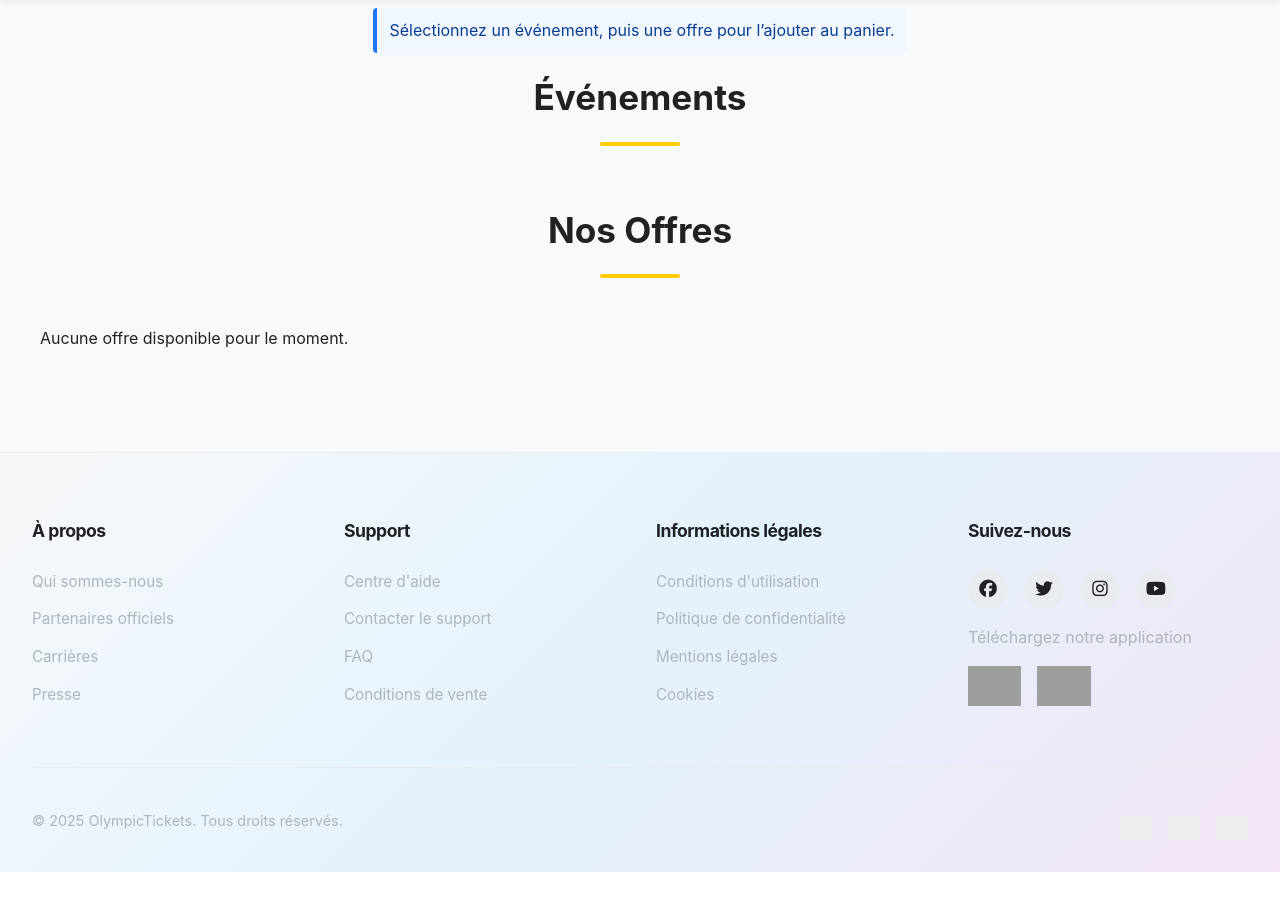
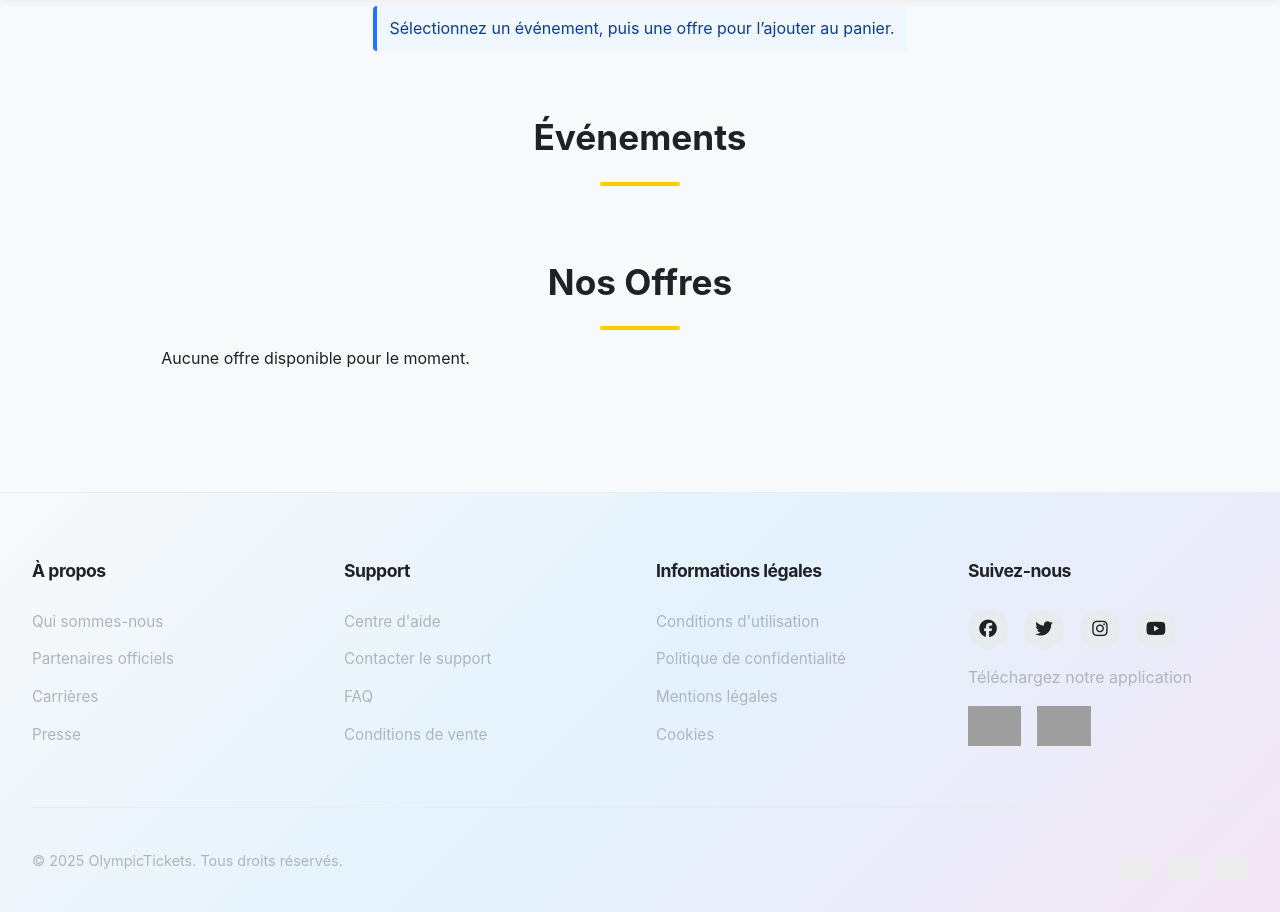
Before and after one commit to ilyes-Benyahia-Etudiant/Projet-JO-Python, a FastAPI app: page /billeterie in a window 1280 px wide. Shown: the part 78-990 px from the top of the page. Before the commit the page ends 950 px from the top, so only its background shows below. Run offline with FastAPI, Linux system fonts and the light colour scheme; grey boxes are pictures that could not be loaded.

Commit message:
events_CSS correct

```diff
--- a/public/css/billeterie.css
+++ b/public/css/billeterie.css
@@ -44,6 +44,29 @@
   margin: 0 auto;
   padding: 2rem;
 
+}
+
+/* Centrage spécifique à la page Billetterie (hors footer) */
+.billeterie-page main {
+  display: flex;
+  flex-direction: column;
+  align-items: center;
+  padding: 1rem 1rem 0; /* réduit l’espace global du main */
+}
+
+.billeterie-page main > .events-section {
+  width: 100%;
+  display: flex;
+  flex-direction: column;
+  align-items: center; /* centre chaque section */
+}
+
+/* Message d’aide centré et contenu limité en largeur */
+.billeterie-page #client-msg {
+  max-width: 980px;
+  margin: 12px auto;
+  display: block;
+  text-align: center;
 }
 
 /* ========== OFFRES ========== */
@@ -273,3 +296,49 @@
   justify-content: center;
   box-shadow: 0 2px 6px rgba(0,0,0,0.2);
 }
+
+
+/* Grille: rester au centre si de l’espace excédentaire */
+.billeterie-page .events-grid {
+  justify-content: center; /* centre les pistes de la grille si possible */
+}
+
+/* Spacing serré et centrage pour la page Billetterie */
+.billeterie-page #client-msg {
+  margin: 6px auto 10px !important; /* rapproche la toast des sections */
+}
+
+.billeterie-page .events-section {
+  padding: 1.25rem 0;  /* était 4rem 0 */
+  margin-top: 12px;    /* était 112px */
+}
+
+.billeterie-page .section-title {
+  margin-bottom: 1rem; /* était 3rem */
+  text-align: center;
+}
+
+.billeterie-page .events-grid {
+  gap: 1rem;           /* était 2rem */
+  justify-content: center;
+}
+
+/* Cards événements: contenu bien centré */
+.billeterie-page .event-card {
+  display: flex;
+  flex-direction: column;
+  align-items: center;
+  text-align: center;
+}
+
+.billeterie-page .event-card img.event-img,
+.billeterie-page .event-card .event-img {
+  width: 100%;
+  align-self: stretch;
+}
+
+/* Le bloc contenu prend toute la largeur et reste centré */
+.billeterie-page .event-card .event-content {
+  width: 100%;
+  text-align: center;
+}
--- a/templates/billeterie.html
+++ b/templates/billeterie.html
@@ -179,10 +179,6 @@
   .msg.info { background: #f0f7ff; border-left: 4px solid #1f75fe; padding: 10px 12px; border-radius: 4px; color:#0b3d91; }
   .msg.warn { background: #fff7e6; border-left: 4px solid #ffab00; color:#7a4e00; }
 
-  /* Compactage spécifique à la page billeterie */
-  .billeterie-page main { margin: 0 !important; padding: 0 !important; }
-  .billeterie-page main > .events-section { margin: 8px 0 0 0 !important; padding: 0 !important; }
-  .billeterie-page #client-msg { margin: 8px auto !important; }
 </style>
 
 <script src="/public/js/app/http.js"></script>
```
